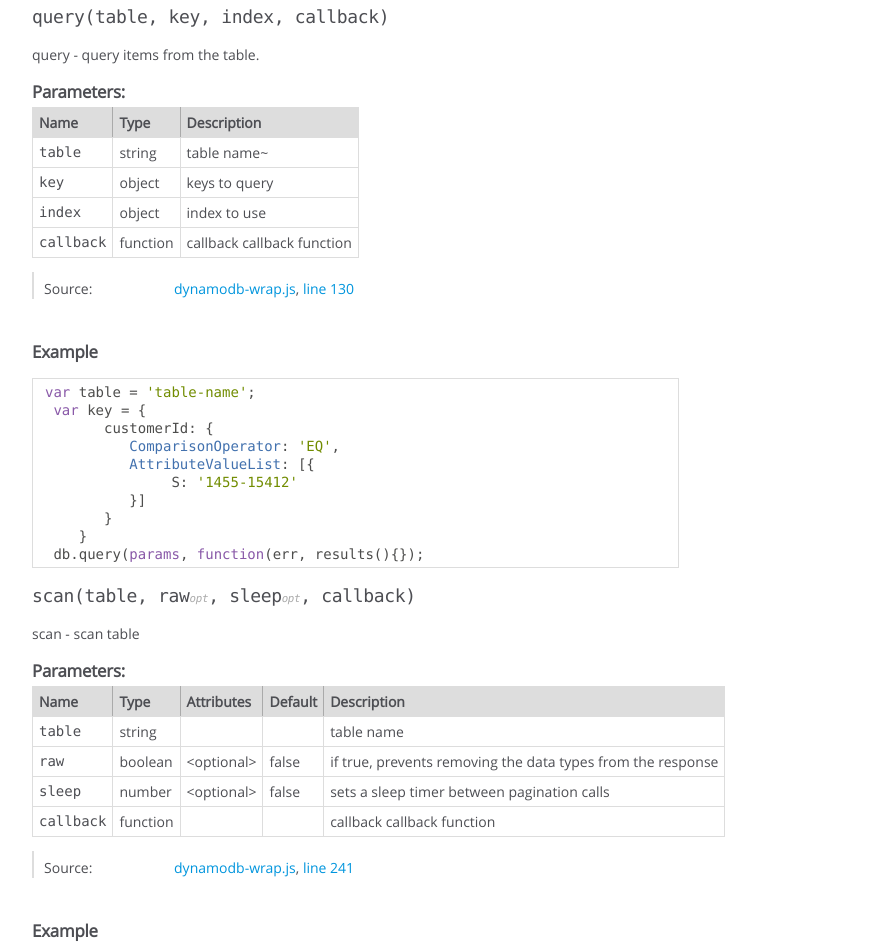
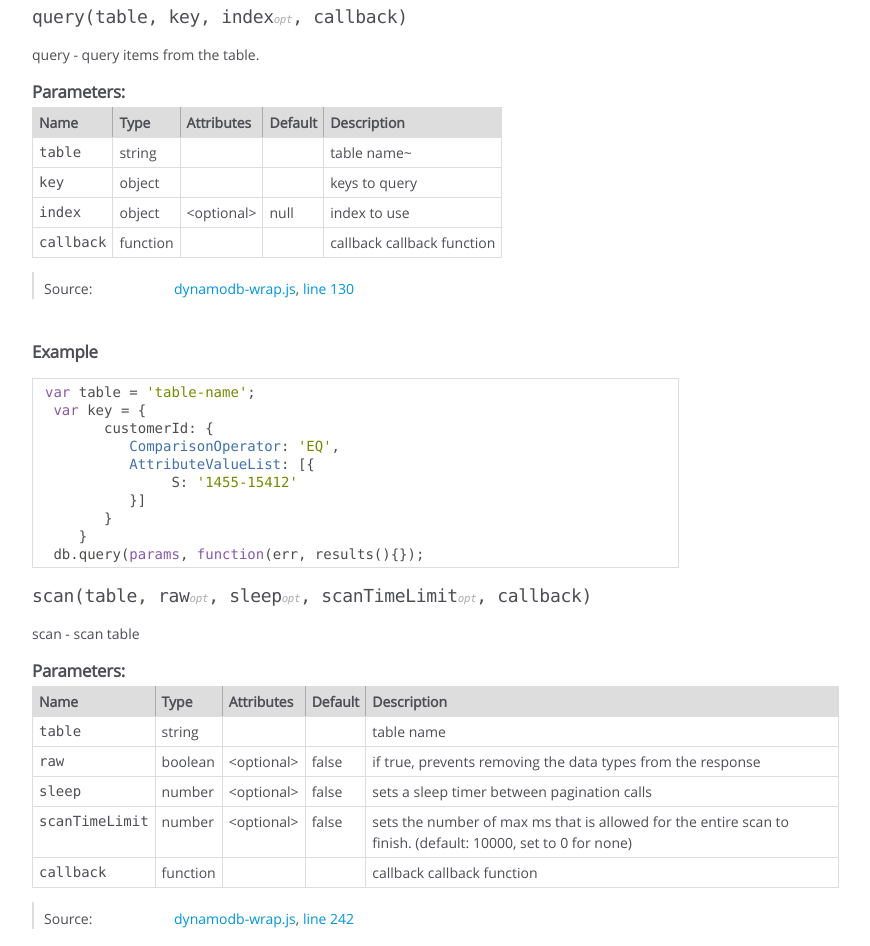
Before and after one commit to eleon182/dynamodb-wrap, a website: page jsdoc/global.html in a window 1280 px wide. Shown: the part 2425-3371 px from the top of the page, without its empty margins (0-870 px from the left). Drawn offline with Linux system fonts and the light colour scheme.

Commit message:
scan time limit

```diff
--- a/dynamodb-wrap.js
+++ b/dynamodb-wrap.js
@@ -232,6 +232,7 @@ function getItem(params, callback) {
  * @param {string} table table name
  * @param {boolean} [raw=false] if true, prevents removing the data types from the response
  * @param {number} [sleep=false] sets a sleep timer between pagination calls
+ * @param {number} [scanTimeLimit=false] sets the number of max ms that is allowed for the entire scan to finish. (default: 10000, set to 0 for none)
  * @param {function} callback callback callback function
  *
  * @example
@@ -272,7 +273,7 @@ function scan(params, mainCallback) {
                         recurse = false;
                         callback();
                     } else {
-                        if (new Date().getTime() - start < scanTimeLimit) {
+                        if (scanTimeLimit === 0 || new Date().getTime() - start < scanTimeLimit) {
                             recurse = true;
                         } else {
                             recurse = false;
--- a/jsdoc/global.html
+++ b/jsdoc/global.html
@@ -963,7 +963,7 @@
 
     <dt class="tag-source">Source:</dt>
     <dd class="tag-source"><ul class="dummy"><li>
-        <a href="dynamodb-wrap.js.html">dynamodb-wrap.js</a>, <a href="dynamodb-wrap.js.html#line329">line 329</a>
+        <a href="dynamodb-wrap.js.html">dynamodb-wrap.js</a>, <a href="dynamodb-wrap.js.html#line334">line 334</a>
     </li></ul></dd>
 
 
@@ -1012,7 +1012,7 @@
 
 
 
-    <h4 class="name" id="query"><span class="type-signature"></span>query<span class="signature">(table, key, index, callback)</span><span class="type-signature"></span></h4>
+    <h4 class="name" id="query"><span class="type-signature"></span>query<span class="signature">(table, key, index<span class="signature-attributes">opt</span>, callback)</span><span class="type-signature"></span></h4>
 
 
 
@@ -1043,7 +1043,11 @@
         <th>Type</th>
 
 
-
+        <th>Attributes</th>
+
+
+
+        <th>Default</th>
 
 
         <th class="last">Description</th>
@@ -1068,7 +1072,19 @@
             </td>
 
 
-
+                <td class="attributes">
+
+
+
+
+
+                </td>
+
+
+
+                <td class="default">
+
+                </td>
 
 
             <td class="description last">table name~</td>
@@ -1091,7 +1107,19 @@
             </td>
 
 
-
+                <td class="attributes">
+
+
+
+
+
+                </td>
+
+
+
+                <td class="default">
+
+                </td>
 
 
             <td class="description last">keys to query</td>
@@ -1114,7 +1142,23 @@
             </td>
 
 
-
+                <td class="attributes">
+
+                    &lt;optional><br>
+
+
+
+
+
+                </td>
+
+
+
+                <td class="default">
+
+                    null
+
+                </td>
 
 
             <td class="description last">index to use</td>
@@ -1137,7 +1181,19 @@
             </td>
 
 
-
+                <td class="attributes">
+
+
+
+
+
+                </td>
+
+
+
+                <td class="default">
+
+                </td>
 
 
             <td class="description last">callback callback function</td>
@@ -1226,7 +1282,7 @@
 
 
 
-    <h4 class="name" id="scan"><span class="type-signature"></span>scan<span class="signature">(table, raw<span class="signature-attributes">opt</span>, sleep<span class="signature-attributes">opt</span>, callback)</span><span class="type-signature"></span></h4>
+    <h4 class="name" id="scan"><span class="type-signature"></span>scan<span class="signature">(table, raw<span class="signature-attributes">opt</span>, sleep<span class="signature-attributes">opt</span>, scanTimeLimit<span class="signature-attributes">opt</span>, callback)</span><span class="type-signature"></span></h4>
 
 
 
@@ -1386,6 +1442,45 @@
 
         <tr>
 
+                <td class="name"><code>scanTimeLimit</code></td>
+
+
+            <td class="type">
+
+
+<span class="param-type">number</span>
+
+
+
+            </td>
+
+
+                <td class="attributes">
+
+                    &lt;optional><br>
+
+
+
+
+
+                </td>
+
+
+
+                <td class="default">
+
+                    false
+
+                </td>
+
+
+            <td class="description last">sets the number of max ms that is allowed for the entire scan to finish. (default: 10000, set to 0 for none)</td>
+        </tr>
+
+
+
+        <tr>
+
                 <td class="name"><code>callback</code></td>
 
 
@@ -1455,7 +1550,7 @@
 
     <dt class="tag-source">Source:</dt>
     <dd class="tag-source"><ul class="dummy"><li>
-        <a href="dynamodb-wrap.js.html">dynamodb-wrap.js</a>, <a href="dynamodb-wrap.js.html#line241">line 241</a>
+        <a href="dynamodb-wrap.js.html">dynamodb-wrap.js</a>, <a href="dynamodb-wrap.js.html#line242">line 242</a>
     </li></ul></dd>
 
 
@@ -1755,7 +1850,7 @@
 <br class="clear">
 
 <footer>
-    Documentation generated by <a href="https://github.com/jsdoc3/jsdoc">JSDoc 3.4.0</a> on Thu Dec 17 2015 15:29:21 GMT-0800 (PST)
+    Documentation generated by <a href="https://github.com/jsdoc3/jsdoc">JSDoc 3.4.0</a> on Wed Feb 10 2016 15:07:21 GMT-0800 (PST)
 </footer>
 
 <script> prettyPrint(); </script>
```
Also changed, not shown: jsdoc/dynamodb-wrap.js.html (+24 -19 lines), jsdoc/index.html (+1 -1 lines).
